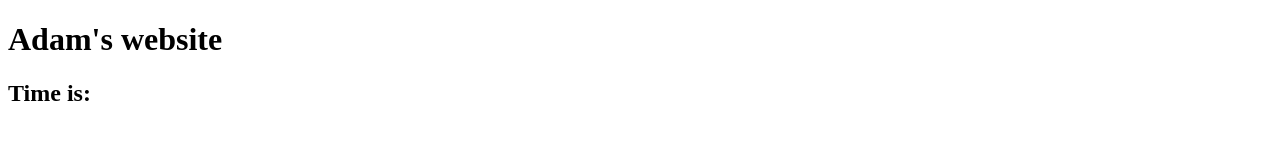
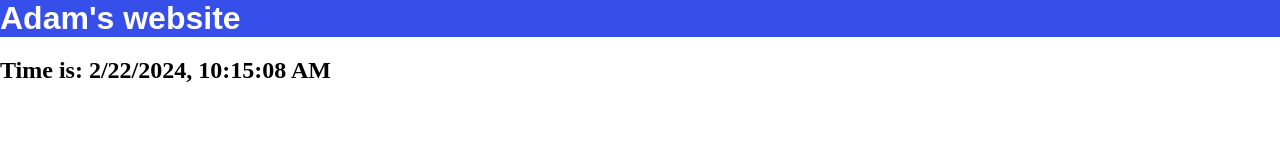
Before and after one commit to adammetal/demo-personal-site, a plain HTML site: page index.html in a window 1280 px wide. Drawn offline with Linux system fonts and the light colour scheme; the site is published under a folder, as on GitHub Pages, so addresses that start at the root find nothing.

Commit message:
fix github base path issue

```diff
--- a/index.html
+++ b/index.html
@@ -4,11 +4,11 @@
   <meta charset="UTF-8">
   <meta name="viewport" content="width=device-width, initial-scale=1.0">
   <title>Hello Internet!!!</title>
-  <link rel="stylesheet" href="/styles/style.css">
+  <link rel="stylesheet" href="styles/style.css">
 </head>
 <body>
   <h1>Adam's website</h1>
   <h2 id="time">Time is: </h2>
-  <script src="/scripts/index.js"></script>
+  <script src="scripts/index.js"></script>
 </body>
 </html>
```
